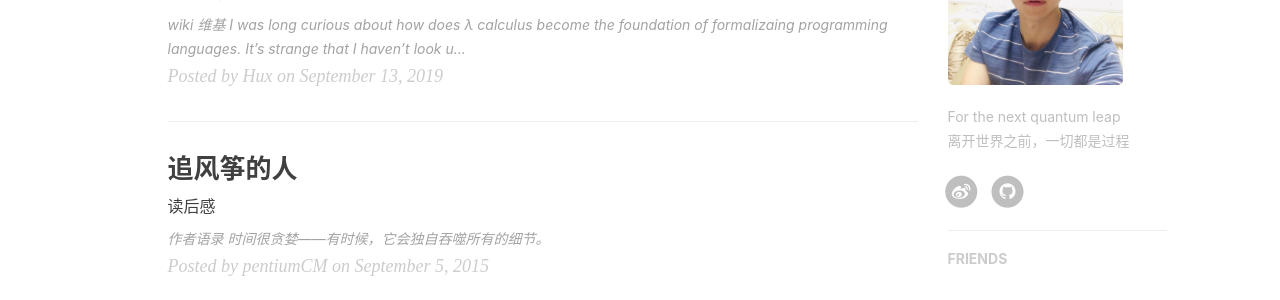
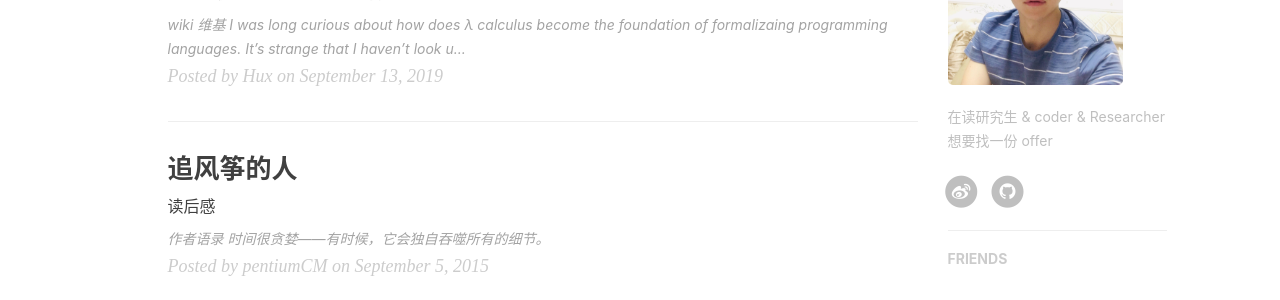
Before and after one commit to pentiumCM/pentiumCM.github.io, a Jekyll site: the page built from index.html, in a window 1280 px wide. Shown: the part 743-1043 px from the top of the page. Built offline with Jekyll 4.4.1, drawn with Linux system fonts in a browser that asks for light colours; nearby versions of some CDN libraries; the list of posts is cut into pages by our own code; comment, search, counter and statistics services are not loaded.

Commit message:
修改sider

```diff
--- a/_config.yml
+++ b/_config.yml
@@ -78,7 +78,8 @@ ga_domain: huangxuan.me
 
 # Sidebar settings
 sidebar: true                           # whether or not using Sidebar.
-sidebar-about-description: "For the next quantum leap<br>离开世界之前，一切都是过程"
+# sidebar-about-description: "For the next quantum leap<br>离开世界之前，一切都是过程"
+sidebar-about-description: "在读研究生 & coder & Researcher<br>想要找一份 offer"
 sidebar-avatar: /img/profile.png      # use absolute URL, seeing it's used in both `/` and `/about/`
 
 
```
